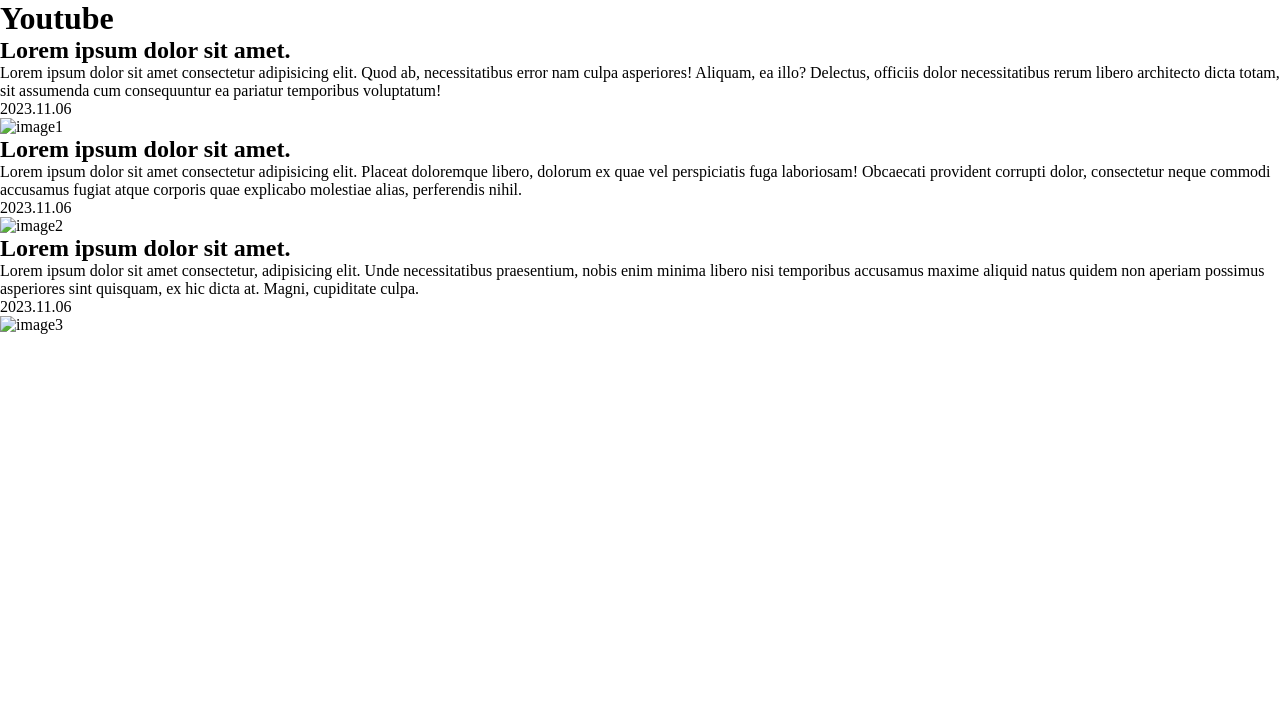
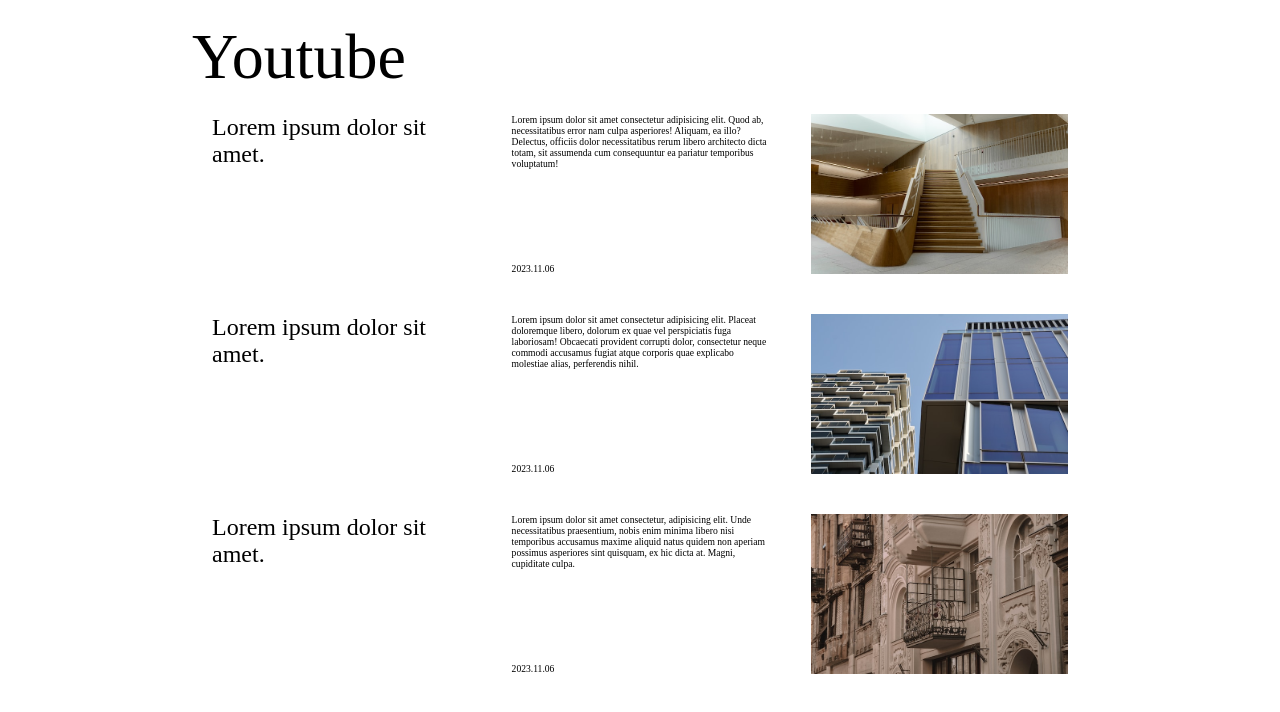
Before and after one commit to zeeeunee/Youtube, a plain HTML site: page index.html in a window 1280 px wide. Drawn offline with Linux system fonts and the light colour scheme.

Commit message:
css초기작성

```diff
--- a/index.html
+++ b/index.html
@@ -21,7 +21,7 @@
           <p>2023.11.06</p>
         </div>
         <div class="pic">
-          <img src="img/image1" alt="image1">
+          <img src="img/image1.jpg" alt="image1">
         </div>
       </article>
       <article class="box">
@@ -33,7 +33,7 @@
           <p>2023.11.06</p>
         </div>
         <div class="pic">
-          <img src="img/image2" alt="image2">
+          <img src="img/image2.jpg" alt="image2">
         </div>
       </article>
       <article class="box">
@@ -45,7 +45,7 @@
           <p>2023.11.06</p>
         </div>
         <div class="pic">
-          <img src="img/image3" alt="image3">
+          <img src="img/image3.jpg" alt="image3">
         </div>
       </article>
     </section>
--- a/scss/style.scss
+++ b/scss/style.scss
@@ -1,2 +1,50 @@
 @import 'reset';
 @import 'variable';
+
+main {
+	width: 70vw;
+	margin: 20px auto;
+
+	h1 {
+		width: 100%;
+		font-size: 4rem;
+		font-weight: normal;
+	}
+
+	section {
+		width: 100%;
+		display: flex;
+		flex-wrap: wrap;
+
+		.box {
+			padding: 20px;
+			display: flex;
+			flex: wrap;
+			justify-content: space-between;
+
+			h2 {
+				width: 30%;
+				font-size: 1.5rem;
+				font-weight: normal;
+			}
+
+			div {
+				width: 30%;
+				font-size: 0.6rem;
+				display: flex;
+				flex-wrap: wrap;
+				align-content: space-between;
+			}
+
+			.pic {
+				width: 30%;
+				height: 20vh;
+
+				img {
+					width: 100%;
+					height: 100%;
+				}
+			}
+		}
+	}
+}
```
Also changed, not shown: css/style.css, 1 other file.
